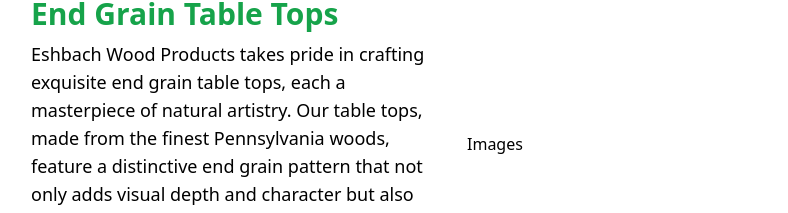
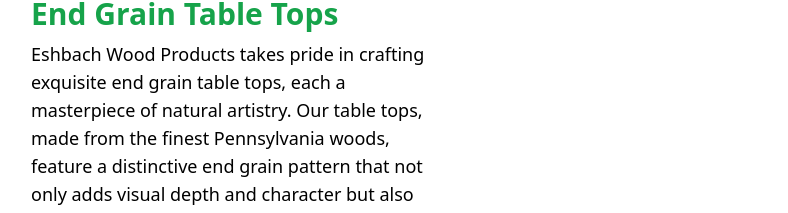
Before and after one commit to killerbean130/eshbachwoodproducts, a Next.js app: page / in a window 1280 px wide. Shown: the part 2494-2707 px from the top of the page, without its empty margins (193-981 px from the left). Built offline with nearby package versions, Linux system fonts and the light colour scheme.

Commit message:
good for now

```diff
--- a/src/pages/index.tsx
+++ b/src/pages/index.tsx
@@ -273,7 +273,7 @@
             focal point of beauty and timeless design in any setting."
             heading="End Grain Table Tops"
           >
-            <div className="flex-1">Images</div>
+            <div className="flex-1"></div>
           </ProductSection>
         </div>
       </div>
```
